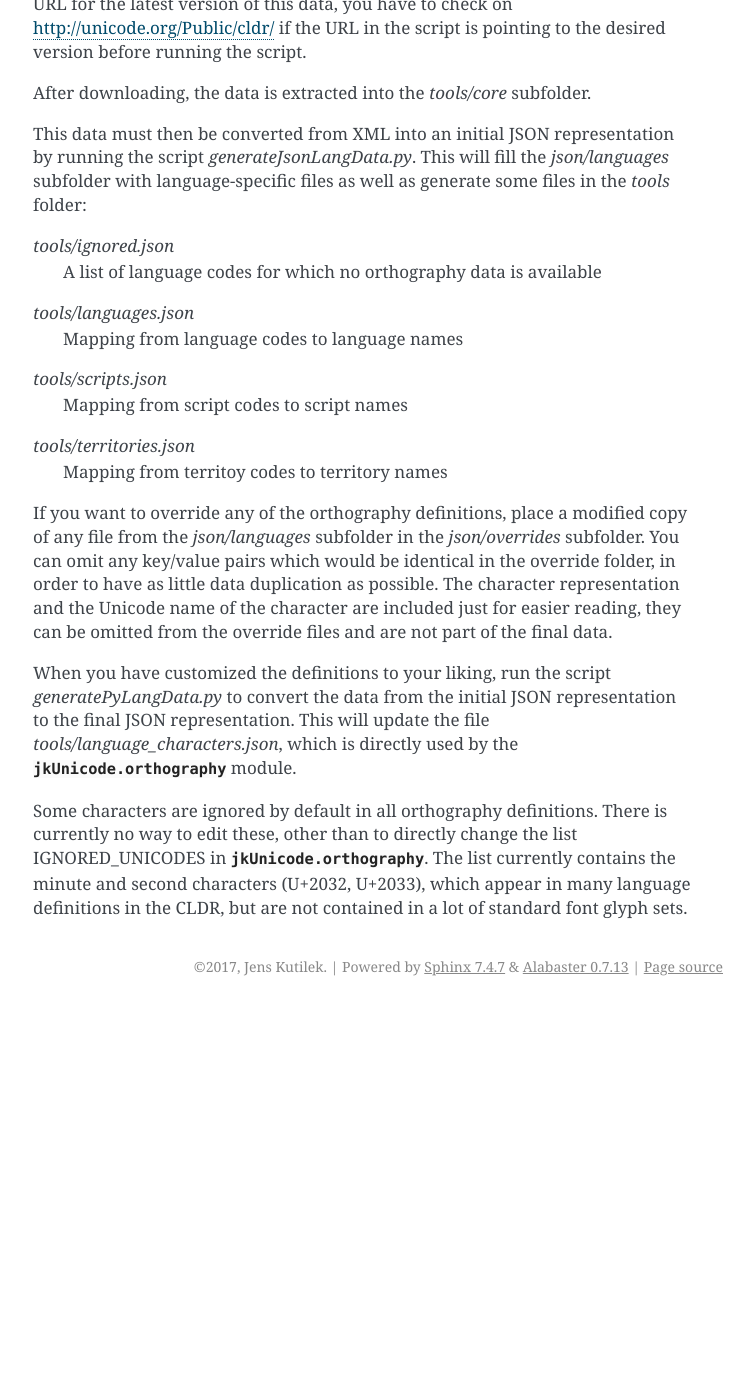
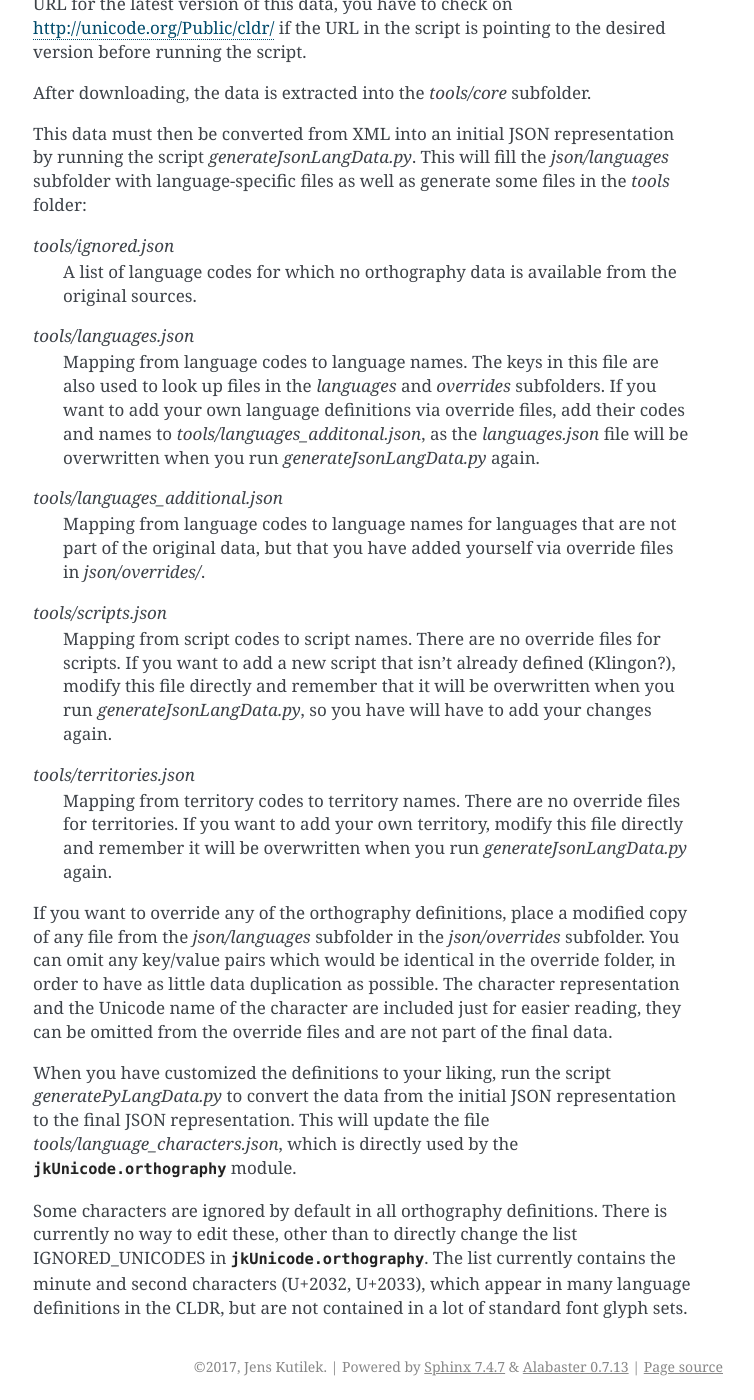
Before and after one commit to jenskutilek/jkUnicode, a Sphinx documentation site: the page built from doc/customizing.rst, in a window 1280 px wide and 1400 px high, scrolled down 615 px. Shown: the whole window, without its empty margins (387-1141 px from the left). Built offline with Sphinx 7.4.7, drawn with Linux system fonts in a browser that asks for light colours; before the commit the page ends 1621 px from its top, so only the background shows below that; some of the changed text lies outside the part shown.

Commit message:
Add languages override file and update docs

```diff
--- a/doc/customizing.rst
+++ b/doc/customizing.rst
@@ -20,16 +20,19 @@ After downloading, the data is extracted into the `tools/core` subfolder.
 This data must then be converted from XML into an initial JSON representation by running the script `generateJsonLangData.py`. This will fill the `json/languages` subfolder with language-specific files as well as generate some files in the `tools` folder:
 
 `tools/ignored.json`
-   A list of language codes for which no orthography data is available
+   A list of language codes for which no orthography data is available from the original sources.
 
 `tools/languages.json`
-   Mapping from language codes to language names
+   Mapping from language codes to language names. The keys in this file are also used to look up files in the `languages` and `overrides` subfolders. If you want to add your own language definitions via override files, add their codes and names to `tools/languages_additonal.json`, as the `languages.json` file will be overwritten when you run `generateJsonLangData.py` again.
+
+`tools/languages_additional.json`
+   Mapping from language codes to language names for languages that are not part of the original data, but that you have added yourself via override files in `json/overrides/`.
 
 `tools/scripts.json`
-   Mapping from script codes to script names
+   Mapping from script codes to script names. There are no override files for scripts. If you want to add a new script that isn't already defined (Klingon?), modify this file directly and remember that it will be overwritten when you run `generateJsonLangData.py`, so you have will have to add your changes again.
 
 `tools/territories.json`
-   Mapping from territoy codes to territory names
+   Mapping from territory codes to territory names. There are no override files for territories. If you want to add your own territory, modify this file directly and remember it will be overwritten when you run `generateJsonLangData.py` again.
 
 If you want to override any of the orthography definitions, place a modified copy of any file from the `json/languages` subfolder in the `json/overrides` subfolder. You can omit any key/value pairs which would be identical in the override folder, in order to have as little data duplication as possible. The character representation and the Unicode name of the character are included just for easier reading, they can be omitted from the override files and are not part of the final data.
 
```
Also changed, not shown: other parts of doc/customizing.rst (+1 -1 lines), 2 other files.
